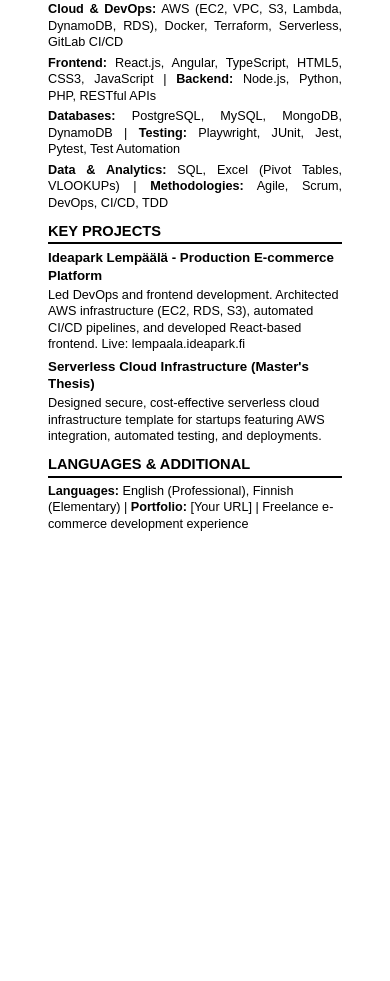
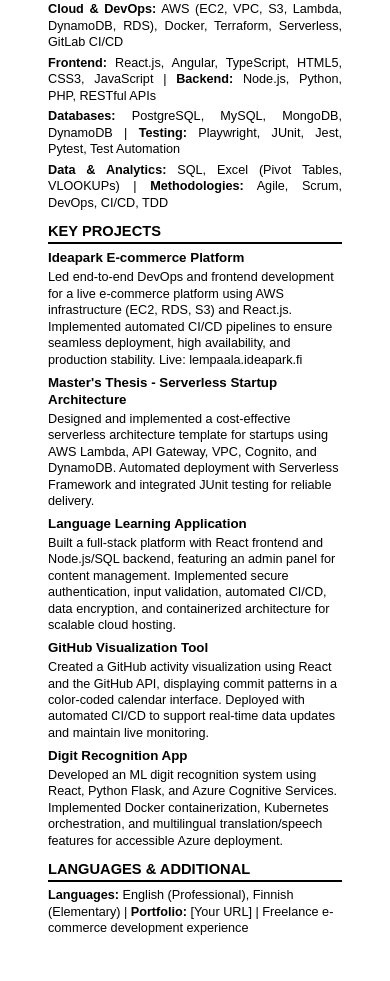
Before and after one commit to spavythra/myportfolio, a PHP site: page /cv.html in a window 390 px wide. Shown: the part 1066-2047 px from the top of the page. Before the commit the page ends 1597 px from the top, so only its background shows below. Run offline with PHP 8.4, Linux system fonts and the light colour scheme.

Commit message:
fix: 2x2 contact grid on mobile (<500px) and update cv project descriptions

```diff
--- a/cv.html
+++ b/cv.html
@@ -233,13 +233,28 @@
     <h2>Key Projects</h2>
 
     <div style="margin-bottom: 4pt;">
-        <h3>Ideapark Lempäälä - Production E-commerce Platform</h3>
-        <p style="margin-left: 0; margin-bottom: 4pt; font-size: 9.5pt;">Led DevOps and frontend development. Architected AWS infrastructure (EC2, RDS, S3), automated CI/CD pipelines, and developed React-based frontend. Live: lempaala.ideapark.fi</p>
+        <h3>Ideapark E-commerce Platform</h3>
+        <p style="margin-left: 0; margin-bottom: 4pt; font-size: 9.5pt;">Led end-to-end DevOps and frontend development for a live e-commerce platform using AWS infrastructure (EC2, RDS, S3) and React.js. Implemented automated CI/CD pipelines to ensure seamless deployment, high availability, and production stability. Live: lempaala.ideapark.fi</p>
     </div>
 
     <div style="margin-bottom: 4pt;">
-        <h3>Serverless Cloud Infrastructure (Master's Thesis)</h3>
-        <p style="margin-left: 0; margin-bottom: 4pt; font-size: 9.5pt;">Designed secure, cost-effective serverless cloud infrastructure template for startups featuring AWS integration, automated testing, and deployments.</p>
+        <h3>Master's Thesis - Serverless Startup Architecture</h3>
+        <p style="margin-left: 0; margin-bottom: 4pt; font-size: 9.5pt;">Designed and implemented a cost-effective serverless architecture template for startups using AWS Lambda, API Gateway, VPC, Cognito, and DynamoDB. Automated deployment with Serverless Framework and integrated JUnit testing for reliable delivery.</p>
+    </div>
+
+    <div style="margin-bottom: 4pt;">
+        <h3>Language Learning Application</h3>
+        <p style="margin-left: 0; margin-bottom: 4pt; font-size: 9.5pt;">Built a full-stack platform with React frontend and Node.js/SQL backend, featuring an admin panel for content management. Implemented secure authentication, input validation, automated CI/CD, data encryption, and containerized architecture for scalable cloud hosting.</p>
+    </div>
+
+    <div style="margin-bottom: 4pt;">
+        <h3>GitHub Visualization Tool</h3>
+        <p style="margin-left: 0; margin-bottom: 4pt; font-size: 9.5pt;">Created a GitHub activity visualization using React and the GitHub API, displaying commit patterns in a color-coded calendar interface. Deployed with automated CI/CD to support real-time data updates and maintain live monitoring.</p>
+    </div>
+
+    <div style="margin-bottom: 4pt;">
+        <h3>Digit Recognition App</h3>
+        <p style="margin-left: 0; margin-bottom: 4pt; font-size: 9.5pt;">Developed an ML digit recognition system using React, Python Flask, and Azure Cognitive Services. Implemented Docker containerization, Kubernetes orchestration, and multilingual translation/speech features for accessible Azure deployment.</p>
     </div>
 
     <h2>Languages & Additional</h2>
```
Also changed, not shown: css/style.css (+30 -0 lines).
